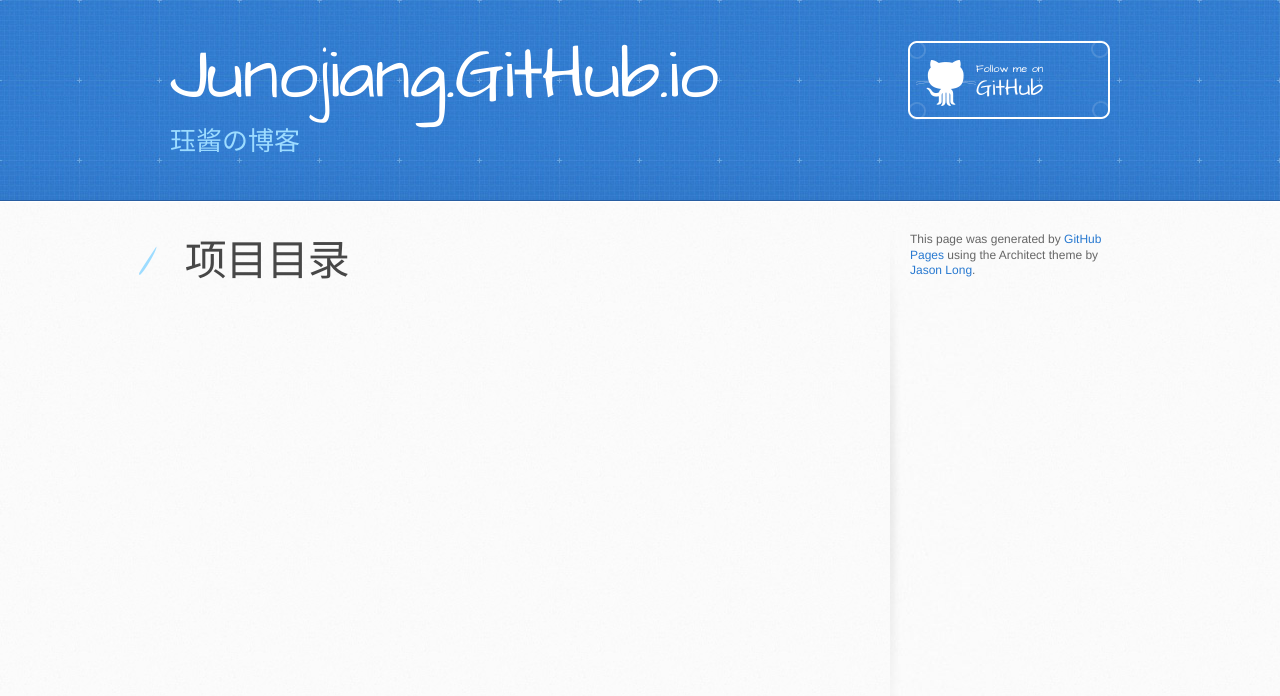
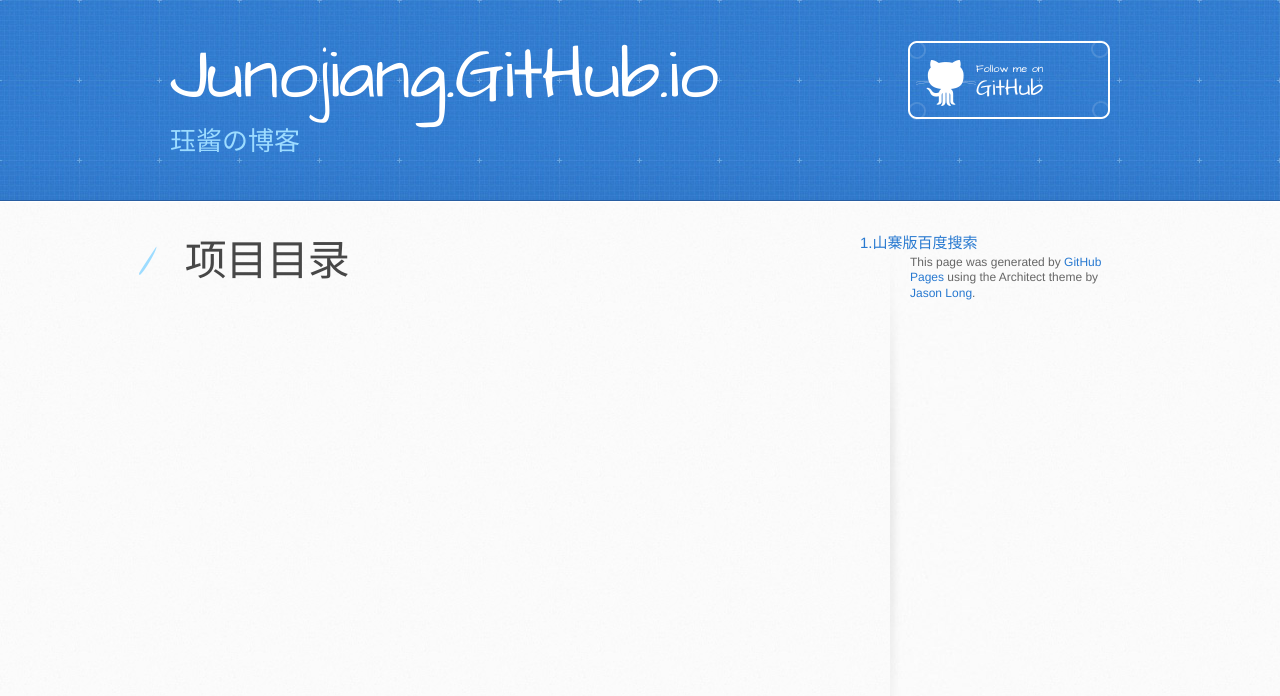
Before and after one commit to JunoJiang/JunoJiang.github.io, a plain HTML site: page index.html in a window 1280 px wide. Drawn offline with Linux system fonts and the light colour scheme.

Commit message:
Update index.html

```diff
--- a/index.html
+++ b/index.html
@@ -32,7 +32,9 @@
             项目目录
           </h1>
         </section>
-
+        <section>
+           <a href="baidu.html">1.山寨版百度搜索</a>
+        </section>
         <aside id="sidebar">
 
 
```
